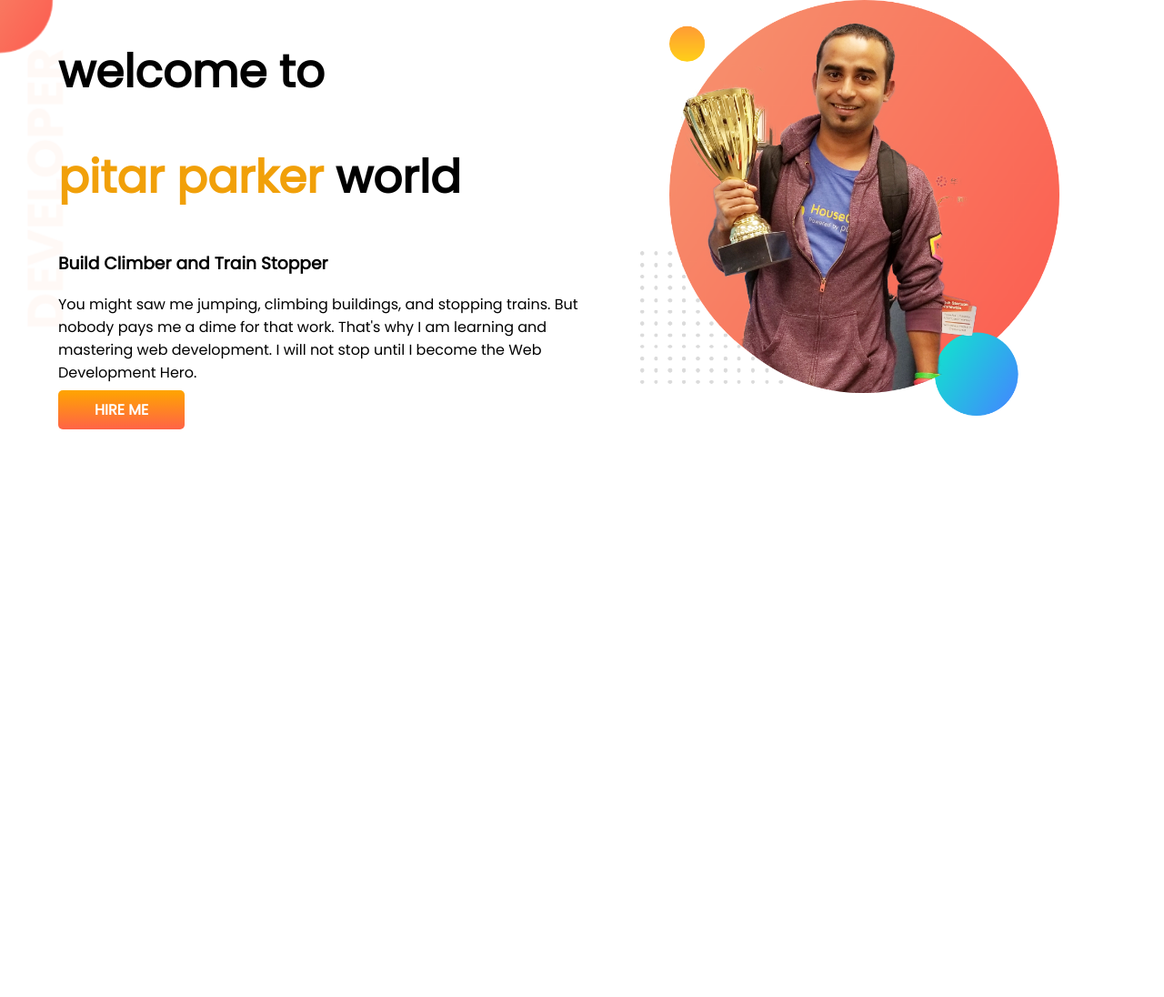
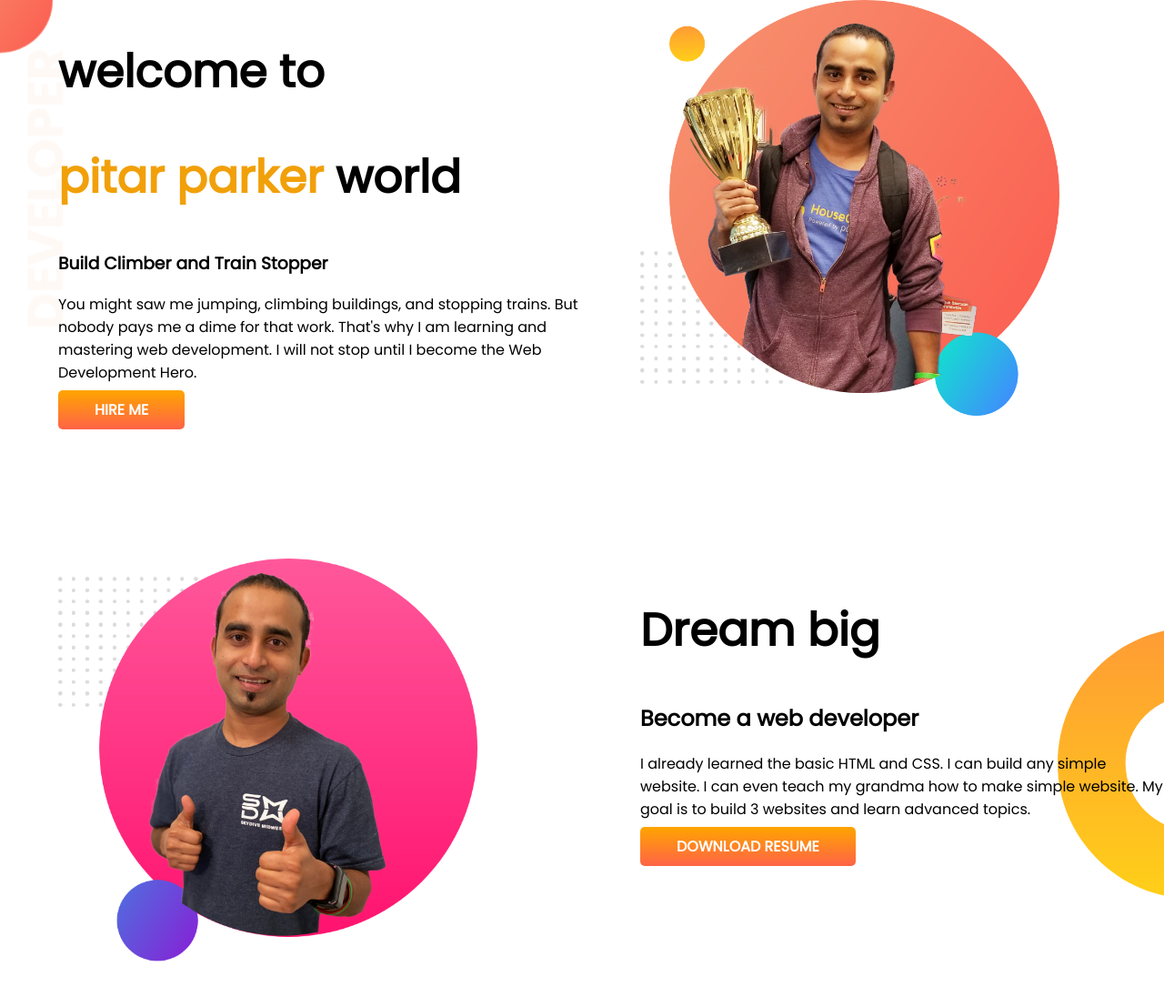
Before and after one commit to jubaer-ibn-johir/developer-portfolio, a plain HTML site: page index.html in a window 1280 px wide. Shown: the whole page at 91% size. Before the commit the page ends 800 px from the top, so only its background shows below. Drawn offline with Linux system fonts and the light colour scheme.

Commit message:
dream added

```diff
--- a/index.html
+++ b/index.html
@@ -31,6 +31,21 @@
             <img src="images/jhankar.png" alt="">
         </div>
     </section>
+    <section class="dream-big">
+        <div class="half-width">
+            <img src="images/jhankar2.png" alt="">
+
+        </div>
+        <div class="half-width">
+            <h1>Dream big</h1>
+            <h2>Become a web developer</h2>
+            <p>I already learned the basic HTML and CSS. I can build any simple website. I can even teach my grandma how
+                to make simple website. My goal is to build 3 websites and learn advanced topics.
+            </p>
+            <a class="link-button" target="_blank" href="">DOWNLOAD RESUME</a>
+        </div>
+
+    </section>
 </body>
 
 </html>
--- a/style.css
+++ b/style.css
@@ -11,6 +11,7 @@ h1{
 }
 section{
     display:flex;
+    margin-bottom: 150px;
 }
 .half-width{
     width: 50%;
@@ -32,3 +33,9 @@ section{
     background-image: url(images/top-banner.png);
     background-repeat: no-repeat;
 }
+.dream-big{
+    background-image: url(images/dream-bg.png);
+    background-repeat: no-repeat;
+    background-position: right;
+
+}
```
